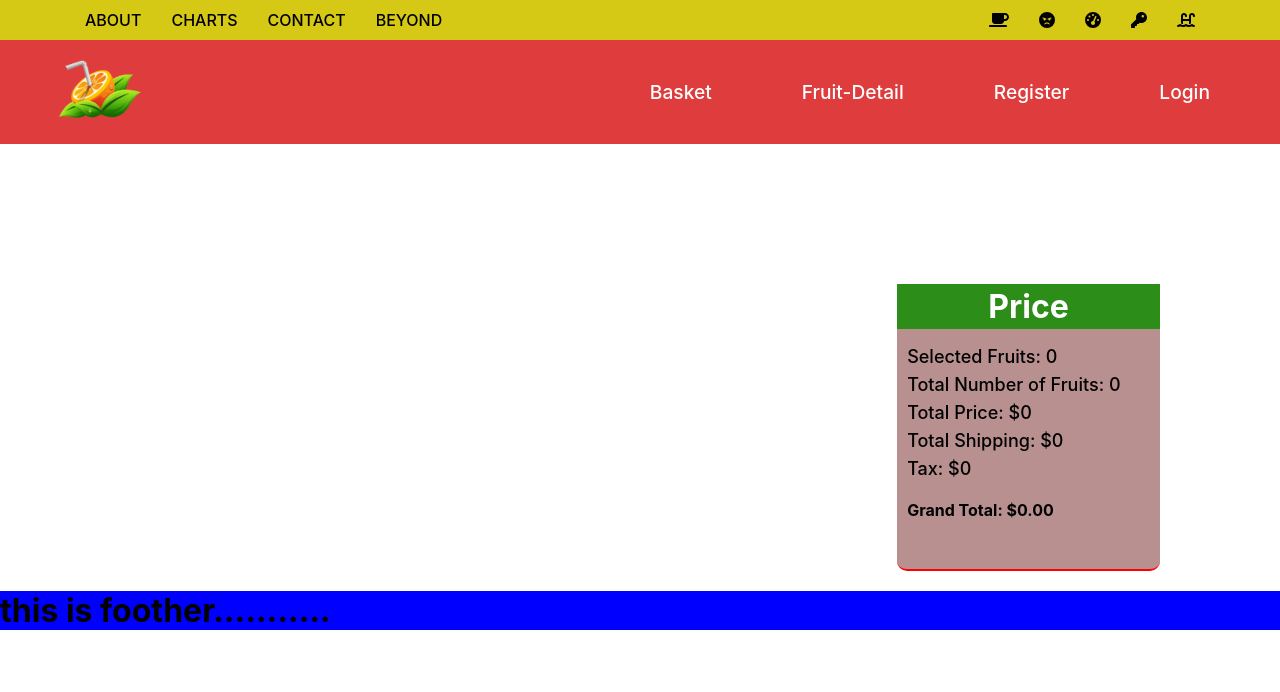
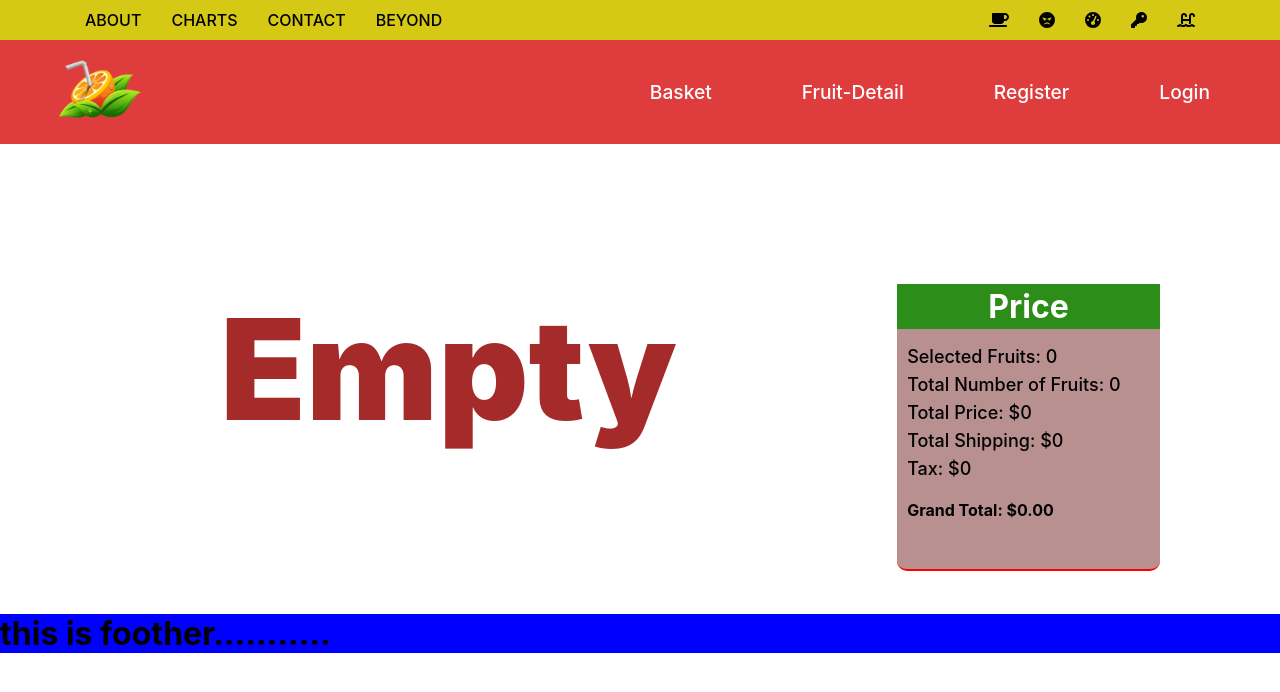
Before and after one commit to akash-ganga/P1-Fruit-Home, a React (Create React App) app: page /basket-detail in a window 1280 px wide. Shown: the top 692 px of the page. Built offline with nearby package versions, Linux system fonts and the light colour scheme.

Commit message:
empty-txt added, fixed with conditional rendering at both

```diff
--- a/src/components/Basket/Basket.css
+++ b/src/components/Basket/Basket.css
@@ -15,6 +15,16 @@
     height: 332px;
     overflow-y: auto;
     z-index: -1;
+}
+
+.empty-txt{
+    height: 100%;
+    display: flex;
+    align-items: center;
+    justify-content: center;
+    font-size: 100px;
+    font-weight: 900;
+    color: brown;
 }
 
 .basket-title{
--- a/src/components/Basket/Basket.js
+++ b/src/components/Basket/Basket.js
@@ -7,7 +7,9 @@ const Basket = ({ basket, clearBasket, increaseFruit, decreaseFruit, deleteFruit
     let shipping = 0;
     let quan = 0;
 
-    for(const fruit of basket){
+    const n = basket.length;
+
+    for (const fruit of basket) {
         price = price + fruit.price * fruit.quantity;
         shipping = shipping + fruit.shipping * fruit.quantity;
         quan = quan + fruit.quantity;
@@ -21,13 +23,16 @@ const Basket = ({ basket, clearBasket, increaseFruit, decreaseFruit, deleteFruit
             <h1 className='basket-title'>Your Basket <button className='clear-bas-but' onClick={clearBasket}>clear basket</button></h1>
             <div className='basket-fruits'>
                 {
+                    n ?
                     basket.map(fruit => <BasketFruit
                         key={fruit.id}
                         fruit={fruit}
-                        increaseFruit = {increaseFruit}
-                        decreaseFruit = {decreaseFruit}
-                        deleteFruitFromBasket = {deleteFruitFromBasket}
+                        increaseFruit={increaseFruit}
+                        decreaseFruit={decreaseFruit}
+                        deleteFruitFromBasket={deleteFruitFromBasket}
                     ></BasketFruit>)
+                    :
+                    <div className='empty-txt'><p>Empty</p></div>
                 }
             </div>
             <div className='price'>
--- a/src/components/BasketDetail/BasketDetail.css
+++ b/src/components/BasketDetail/BasketDetail.css
@@ -58,6 +58,16 @@
     font-size: 50px;
 }
 
+.det-empty-txt{
+    height: 100%;
+    display: flex;
+    align-items: center;
+    justify-content: center;
+    font-size: 140px;
+    font-weight: 900;
+    color: brown;
+}
+
 .detail-price{
     border-radius: 0px 0px 10px 10px;
     border-bottom: 2px red solid;
--- a/src/components/BasketDetail/BasketDetail.js
+++ b/src/components/BasketDetail/BasketDetail.js
@@ -12,6 +12,8 @@ const BasketDetail = () => {
     let price = 0;
     let shipping = 0;
     let quan = 0;
+
+    const n = basFruit.length;
 
     for(const fruit of basFruit){
         price = price + fruit.price * fruit.quantity;
@@ -30,6 +32,7 @@ const BasketDetail = () => {
     return (
         <div className='bas-detail'>
             <div>
+            {!n && <div className='det-empty-txt'><p>Empty</p></div>}
                 {
                     basFruit.map(fruit =>
                         <div key={fruit.id} className='bas-d-fruit'>
```
